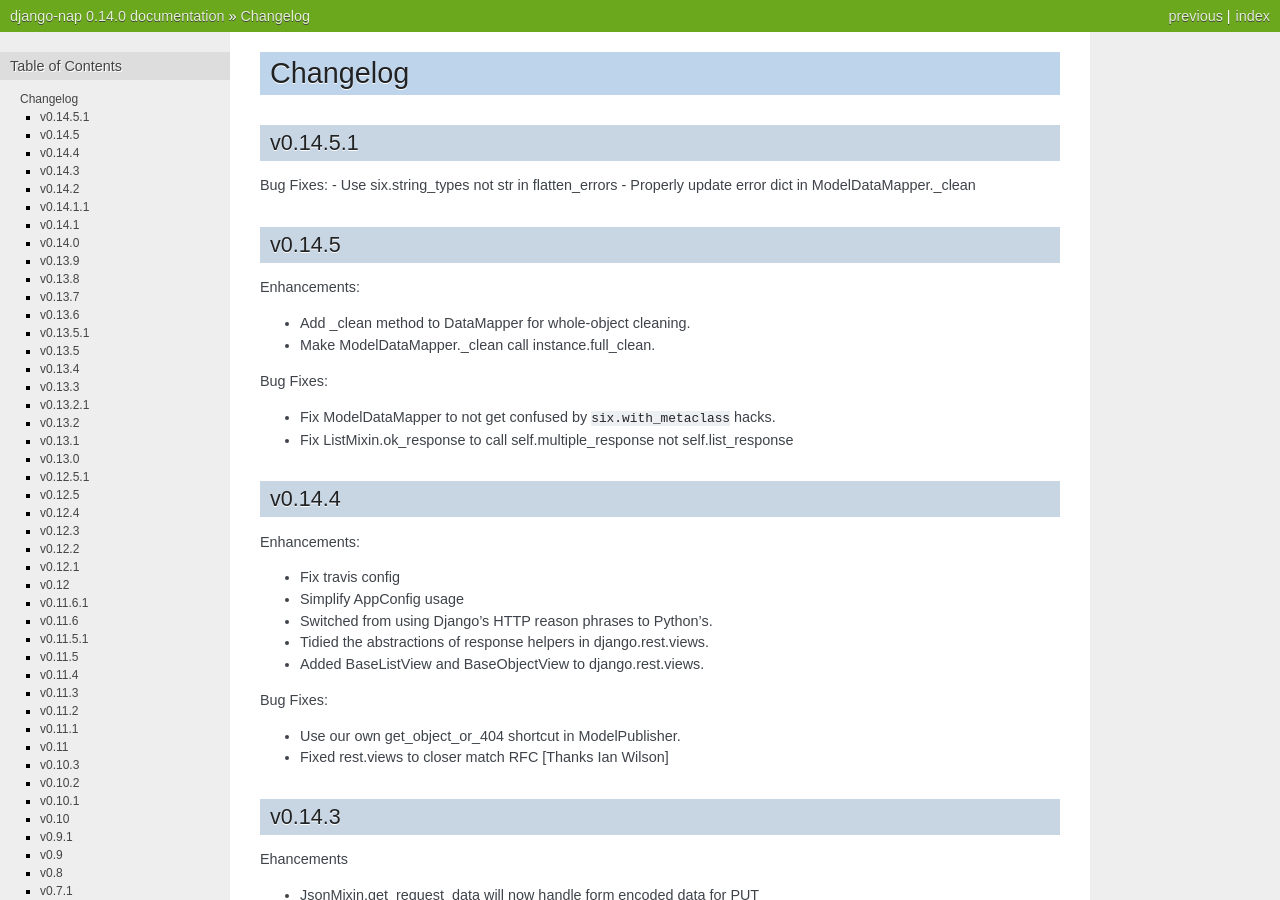
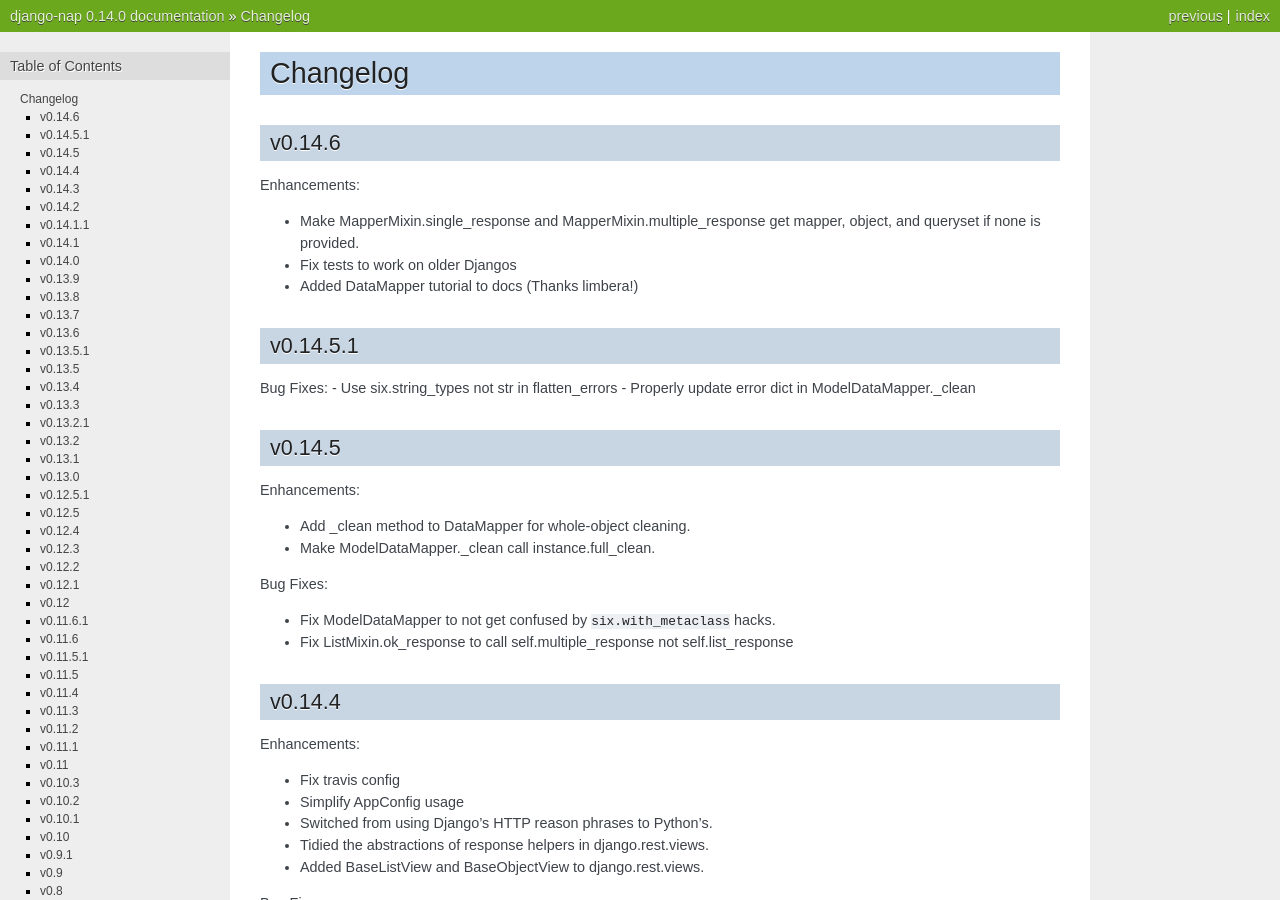
Before and after one commit to funkybob/django-nap, a Sphinx documentation site: the page built from docs/changelog.rst, in a window 1280 px wide and 900 px high. Built offline with Sphinx 7.4.7, drawn with Linux system fonts in a browser that asks for light colours; pages that are not in the unit, such as notebooks, are missing from menus.

Commit message:
Updated changelog

```diff
--- a/docs/changelog.rst
+++ b/docs/changelog.rst
@@ -1,6 +1,17 @@
 =========
 Changelog
 =========
+
+v0.14.6
+=======
+
+Enhancements:
+
+- Make MapperMixin.single_response and MapperMixin.multiple_response get
+  mapper, object, and queryset if none is provided.
+- Fix tests to work on older Djangos
+- Added DataMapper tutorial to docs (Thanks limbera!)
+
 
 v0.14.5.1
 =========
```
